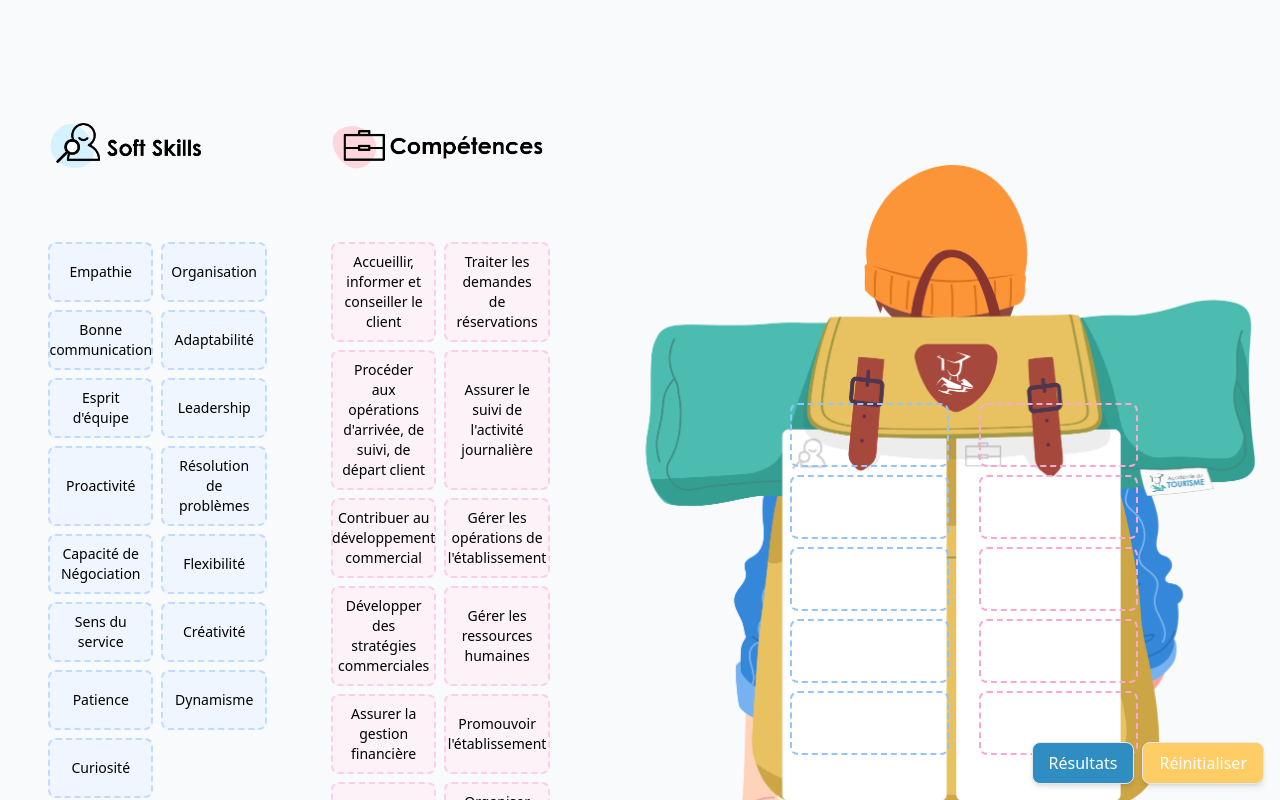
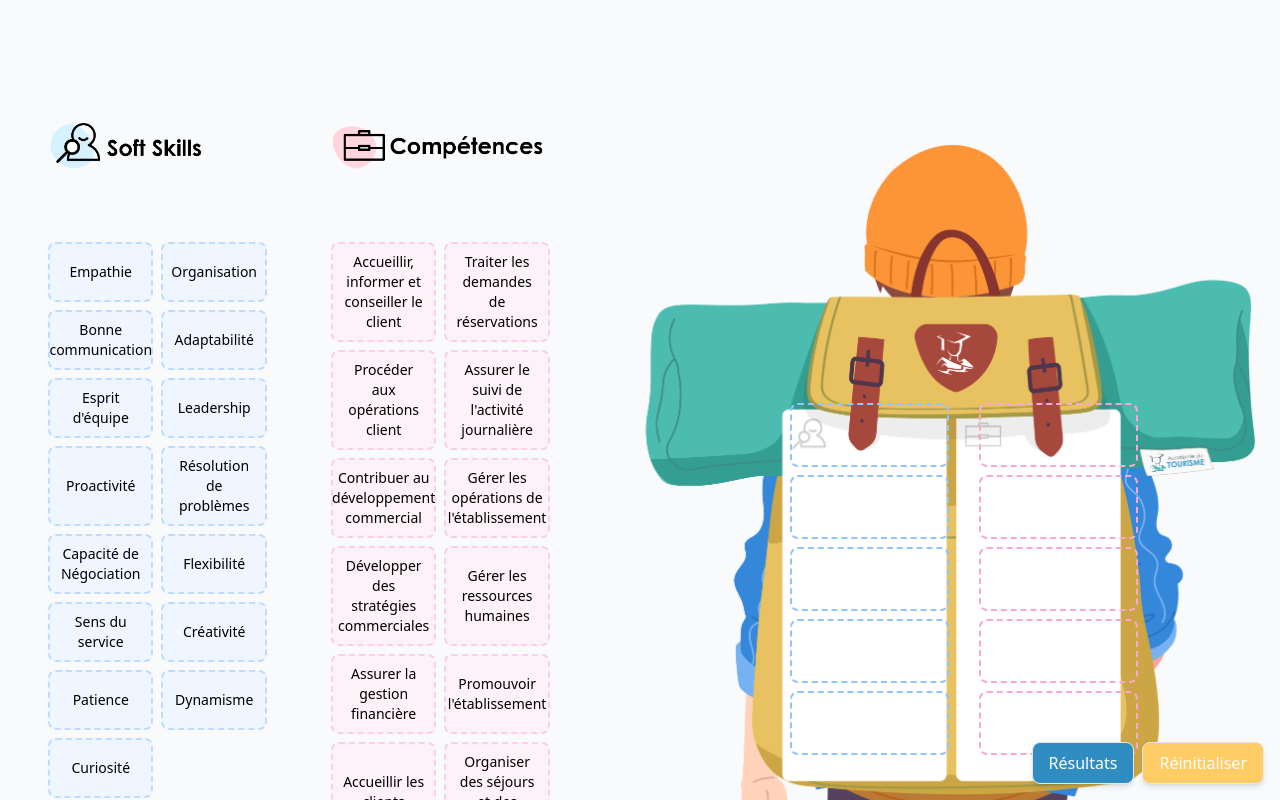
Before and after one commit to matthieu2022/app, a React (Vite) app: page / in a window 1280 px wide. Shown: the top 800 px of the page. Built offline with nearby package versions, Linux system fonts and the light colour scheme.

Commit message:
Update App.tsx

```diff
--- a/src/App.tsx
+++ b/src/App.tsx
@@ -19,7 +19,7 @@ const App = () => {
     specificSkills: [
       "Accueillir, informer et conseiller le client",
       "Traiter les demandes de réservations",
-      "Procéder aux opérations d'arrivée, de suivi, de départ client",
+      "Procéder aux opérations client",
       "Assurer le suivi de l'activité journalière",
       "Contribuer au développement commercial",
       "Gérer les opérations de l'établissement",
```
